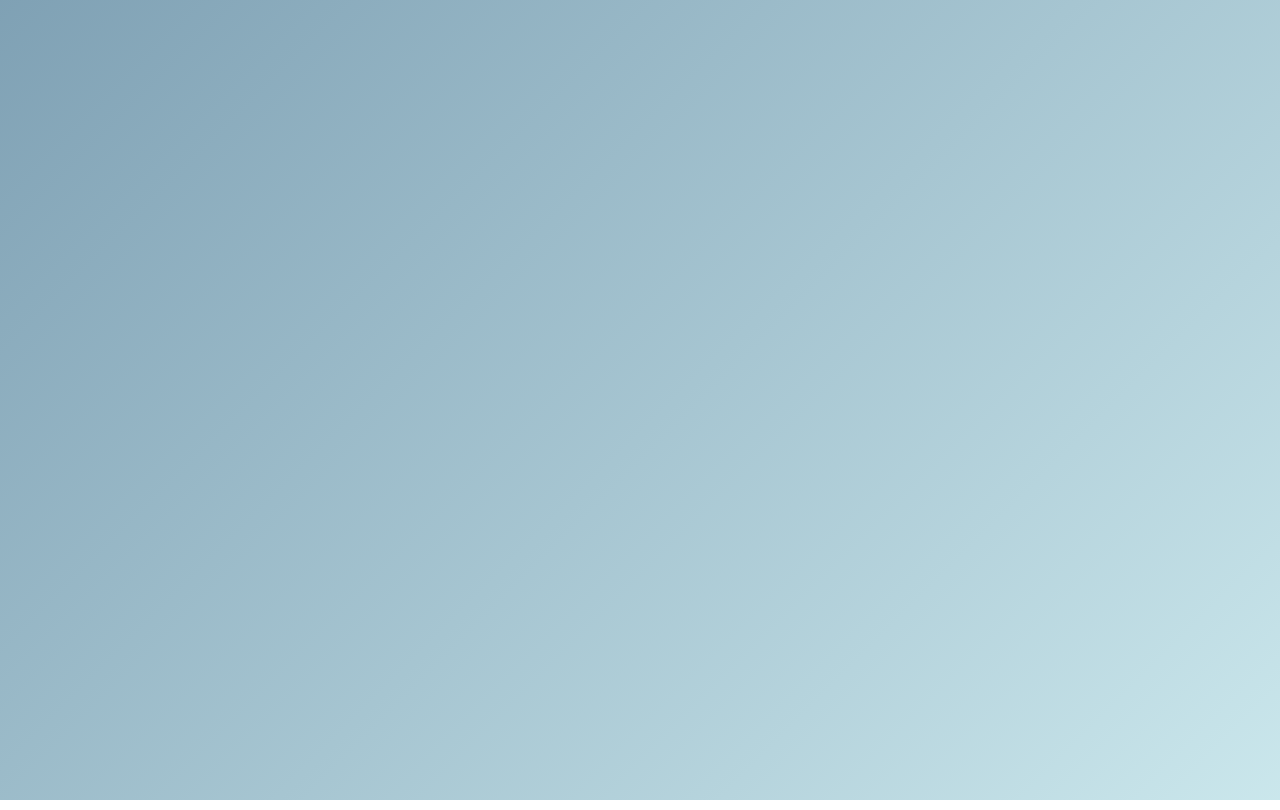
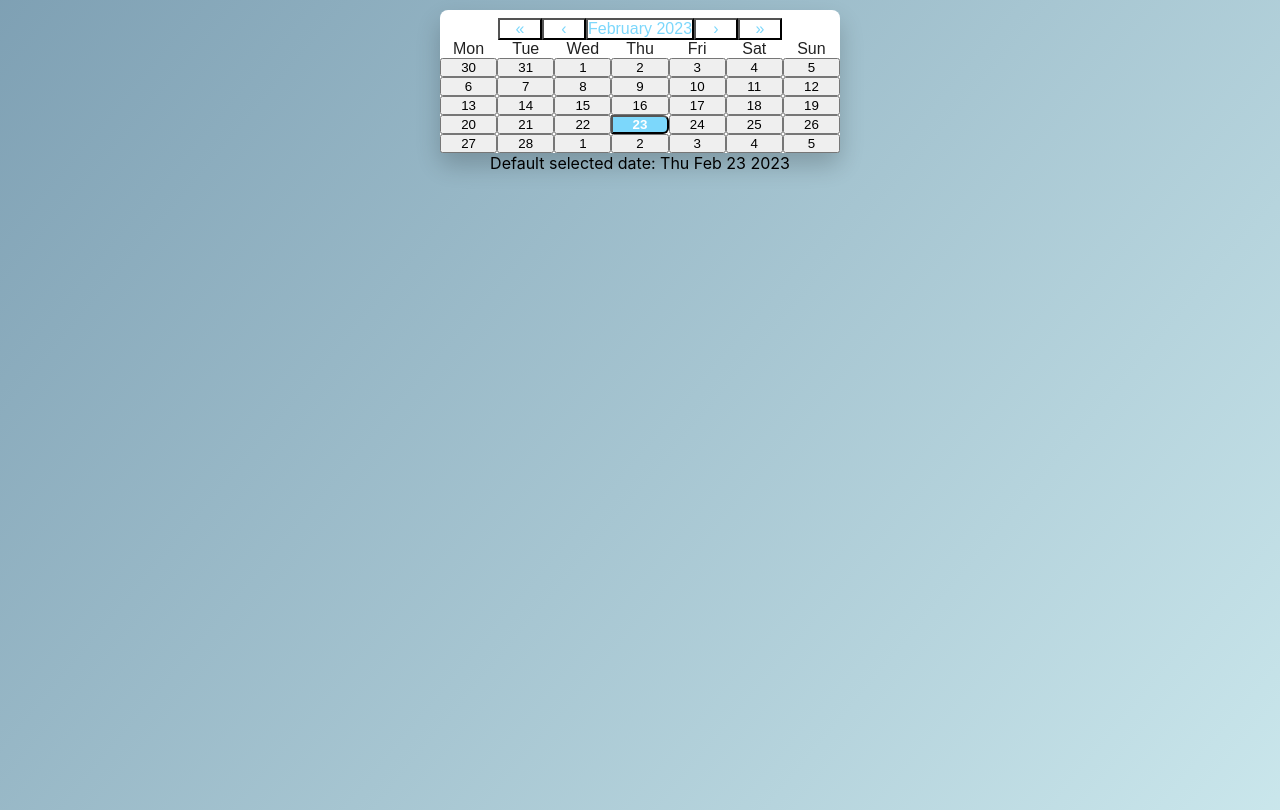
Before and after one commit to calebhart11/shredbuddy-frontend, a React (Create React App) app in the folder shredbuddy/: page /create in a window 1280 px wide. Built offline with nearby package versions, Linux system fonts and the light colour scheme.

Commit message:
calendar component made, need to connect calendar date to date field in form

```diff
--- a/shredbuddy/package.json
+++ b/shredbuddy/package.json
@@ -10,7 +10,10 @@
     "@testing-library/react": "^13.4.0",
     "@testing-library/user-event": "^13.5.0",
     "bootstrap": "^5.2.3",
+    "dotenv": "^16.0.3",
+    "gapi-script": "^1.2.0",
     "react": "^18.2.0",
+    "react-calendar": "^4.0.0",
     "react-dom": "^18.2.0",
     "react-router-dom": "^6.8.1",
     "react-scripts": "5.0.1",
--- a/shredbuddy/src/App.js
+++ b/shredbuddy/src/App.js
@@ -3,12 +3,43 @@
 import Show from './pages/Show'
 import Index from './pages/Index';
 import './App.css';
+import {gapi} from "gapi-script";
+import Calendar from "react-calendar"
+import { useState } from 'react';
 
 function App() {
+  const [date, setDate]= useState(new Date())
+  // const calendarID = process.env.REACT_APP_CALENDAR_ID;
+  // const apiKey = process.env.REACT_APP_GOOGLE_API_KEY;
+  // const accessToken = process.env.REACT_APP_GOOGLE_ACCESS_TOKEN;
   return (
+
+
     <div className="App">
+      <div className='calendar-container'>
+        <Calendar
+          onChange={setDate}
+          value={date}
+          selectRange={true}
+        />
+      </div>
+      {date.length > 0 ? (
+        <p className='text-center'>
+          <span className='bold'>From:</span>{' '}
+          {date[0].toDateString()}
+          &nbsp;|&nbsp;
+          <span className='bold'>to:</span> {date[1].toDateString()}
+        </p>
+      ) : (
+        <p className='text-center'>
+          <span className='bold'>Default selected date:</span>{' '}
+          {date.toDateString()}
+        </p>
+      )}
+
       <Outlet/>
     </div>
+
   );
 }
 
--- a/shredbuddy/src/components/SessionCard.js
+++ b/shredbuddy/src/components/SessionCard.js
@@ -4,12 +4,14 @@
 import Typography from '@mui/material/Typography';
 import { CardActionArea } from '@mui/material';
 import { Link } from 'react-router-dom';
+import Calendar from 'react-calendar';
 
 export default function SessionCard(props) {
     // destructure props
     const {session } = props
     //destructure session
     const {mountain, date, goals} = session
+
   return (
     <div className="sessionCard">
     <Card sx={{ maxWidth: 345 }}>
--- a/shredbuddy/src/index.css
+++ b/shredbuddy/src/index.css
@@ -15,7 +15,7 @@
   -webkit-font-smoothing: antialiased;
   -moz-osx-font-smoothing: grayscale;
 
-    background-image: linear-gradient(-45deg  ,#e0fbfc, #7C9EB2,#799496 , #231123 );
+    background-image: linear-gradient(-50deg  ,#e0fbfc, #7C9EB2,#799496 , #231123 );
     background-size:  400% 400%;
     animation: gradient 15s ease infinite;
     height: 100vh;
@@ -53,10 +53,10 @@
  }
 
  .index{
-  /* display: grid;
+  display: grid;
   grid-template-areas:
         "one two three"
-        ". four ."; */
+        ". four .";
   text-align: center;
 
   margin: 0 auto;
@@ -76,7 +76,97 @@
 .cards{
   display: flex;
   flex-wrap: wrap;
-  flex-flow: column;
+  flex-direction: row;
 
 
 }
+.react-calendar {
+  width: 25rem;
+  max-width: 100%;
+  background-color: #fff;
+  color: #222;
+  border-radius: 8px;
+  box-shadow: 0 12px 24px rgba(0, 0, 0, 0.2);
+  font-family: Arial, Helvetica, sans-serif;
+  line-height: 1.125em;
+  margin: 0 auto;
+  margin-top: 10px;
+ }
+ .react-calendar__navigation button {
+  color: #7cd7fb;
+  min-width: 44px;
+  background: none;
+  font-size: 16px;
+  margin-top: 8px;
+ }
+ .react-calendar__navigation button:enabled:hover,
+ .react-calendar__navigation button:enabled:focus {
+  background-color: #f8f8fa;
+ }
+ .react-calendar__navigation button[disabled] {
+  background-color: #f0f0f0;
+ }
+ abbr[title] {
+  text-decoration: none;
+ }
+ /* .react-calendar__month-view__days__day--weekend {
+  color: #d10000;
+ } */
+ .react-calendar__tile:enabled:hover,
+ .react-calendar__tile:enabled:focus {
+  background: #f8f8fa;
+  color: #7cd7fb;
+  border-radius: 6px;
+ }
+ .react-calendar__tile--now {
+  background: #6f48eb33;
+  border-radius: 6px;
+  font-weight: bold;
+  color: #7cd7fb;
+ }
+ .react-calendar__tile--now:enabled:hover,
+ .react-calendar__tile--now:enabled:focus {
+  background: #6f48eb33;
+  border-radius: 6px;
+  font-weight: bold;
+  color: #7cd7fb;
+ }
+ .react-calendar__tile--hasActive:enabled:hover,
+ .react-calendar__tile--hasActive:enabled:focus {
+  background: #f8f8fa;
+ }
+ .react-calendar__tile--active {
+  background: #7cd7fb;
+  border-radius: 6px;
+  font-weight: bold;
+  color: white;
+ }
+ .react-calendar__tile--active:enabled:hover,
+ .react-calendar__tile--active:enabled:focus {
+  background: #7cd7fb;
+  color: white;
+ }
+ .react-calendar--selectRange .react-calendar__tile--hover {
+  background-color: #f8f8fa;
+ }
+ .react-calendar__tile--range {
+  background: #f8f8fa;
+  color: #7cd7fb;
+  border-radius: 0;
+ }
+ .react-calendar__tile--rangeStart {
+  border-top-right-radius: 0;
+  border-bottom-right-radius: 0;
+  border-top-left-radius: 6px;
+  border-bottom-left-radius: 6px;
+  background: #7cd7fb;
+  color: white;
+ }
+ .react-calendar__tile--rangeEnd {
+  border-top-left-radius: 0;
+  border-bottom-left-radius: 0;
+  border-top-right-radius: 6px;
+  border-bottom-right-radius: 6px;
+  background: #7cd7fb;
+  color: white;
+ }
--- a/shredbuddy/src/pages/Index.js
+++ b/shredbuddy/src/pages/Index.js
@@ -1,24 +1,25 @@
 import { useLoaderData, Form } from "react-router-dom";
 // import Session from "../components/Session"
 import SessionCard from "../components/SessionCard";
+import Calendar from "react-calendar";
 
 
 const Index = (props) => {
     const sessions = useLoaderData()
 console.log(sessions, "this is the data")
     return <>
-     <div className="index">
-    <div className="cards">{sessions.map((session,idx) => <SessionCard key={idx} session={session}/>)}</div>
-
-    {/* <div className="index"> */}
-        {/* <h2>Plan A Session</h2> */}
-        <Form action="create" method="post">
+    <Form action="create" method="post">
             <h2>Plan A Session</h2>
             <input type="text" name="date" placeholder="Date:"/>
             <input type="text" name="mountain" placeholder="Mountain:"/>
             <input type="text" name="goals" placeholder="Goals:"/>
             <button>Create Your Session</button>
         </Form>
+     <div className="index">
+    <div className="cards">{sessions.map((session,idx) => <SessionCard key={idx} session={session}/>)}</div>
+
+    {/* <div className="index"> */}
+        {/* <h2>Plan A Session</h2> */}
     </div>
     {/* {sessions.map((session,idx) => <SessionCard key={idx} session={session}/>)} */}
     </>
--- a/shredbuddy/src/pages/Show.js
+++ b/shredbuddy/src/pages/Show.js
@@ -9,15 +9,7 @@
     const session = useLoaderData()
     return (<>
 
-        <div className="show">
-            <SessionCard key={Show} session={session}>
-            <h1>{session.mountain}</h1>
-            <h2>{session.date}</h2>
-            <p>{session.goals}</p>
-            </SessionCard>
-
-        </div>
-        <h2>Update this session</h2>
+<h2>Update this session</h2>
         <Form action={`/update/${session.id}`} method="post">
           <input
             type="text"
@@ -45,6 +37,43 @@
         <Link to="/">
         <button>Go Back</button>
       </Link>
+
+        <div className="show">
+            <SessionCard key={Show} session={session}>
+            <h1>{session.mountain}</h1>
+            <h2>{session.date}</h2>
+            <p>{session.goals}</p>
+            </SessionCard>
+
+        </div>
+        {/* <h2>Update this session</h2>
+        <Form action={`/update/${session.id}`} method="post">
+          <input
+            type="text"
+            name="date"
+            placeholder="Date:"
+            defaultValue={session.date}
+          />
+          <input
+            type="text"
+            name="mountain"
+            placeholder="Mountain"
+            defaultValue={session.mountain}
+          />
+          <input
+            type="text"
+            name="goals"
+            placeholder="Goals:"
+            defaultValue={session.goals}
+          />
+          <button>Update Session</button>
+        </Form>
+        <Form action={`/delete/${session.id}`} method="post">
+            <button>Delete Session</button>
+        </Form>
+        <Link to="/">
+        <button>Go Back</button>
+      </Link> */}
         </>
     )
 }
```
Also changed, not shown: shredbuddy/src/components/Event.js (added), 2 other files (tests, documents, lock files or other folders).
